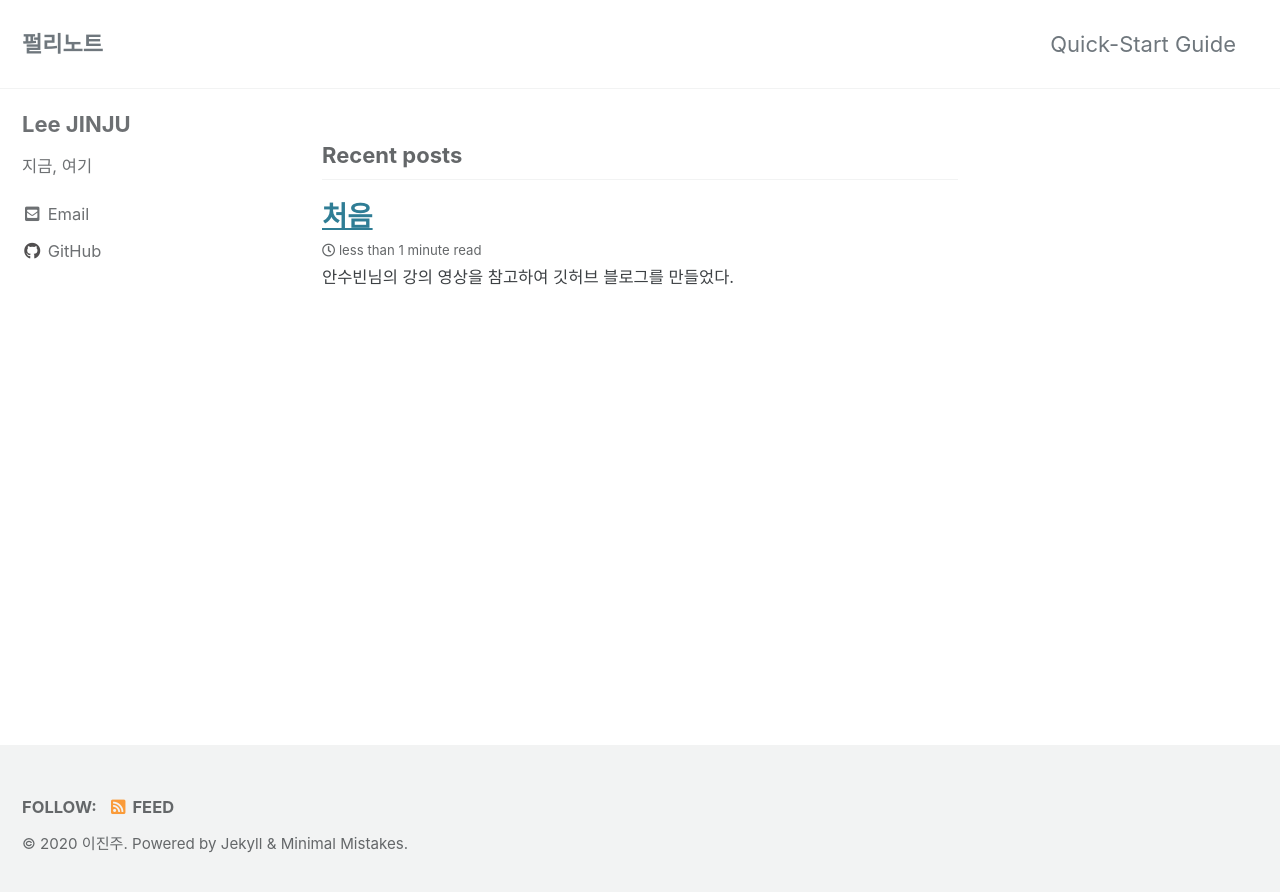
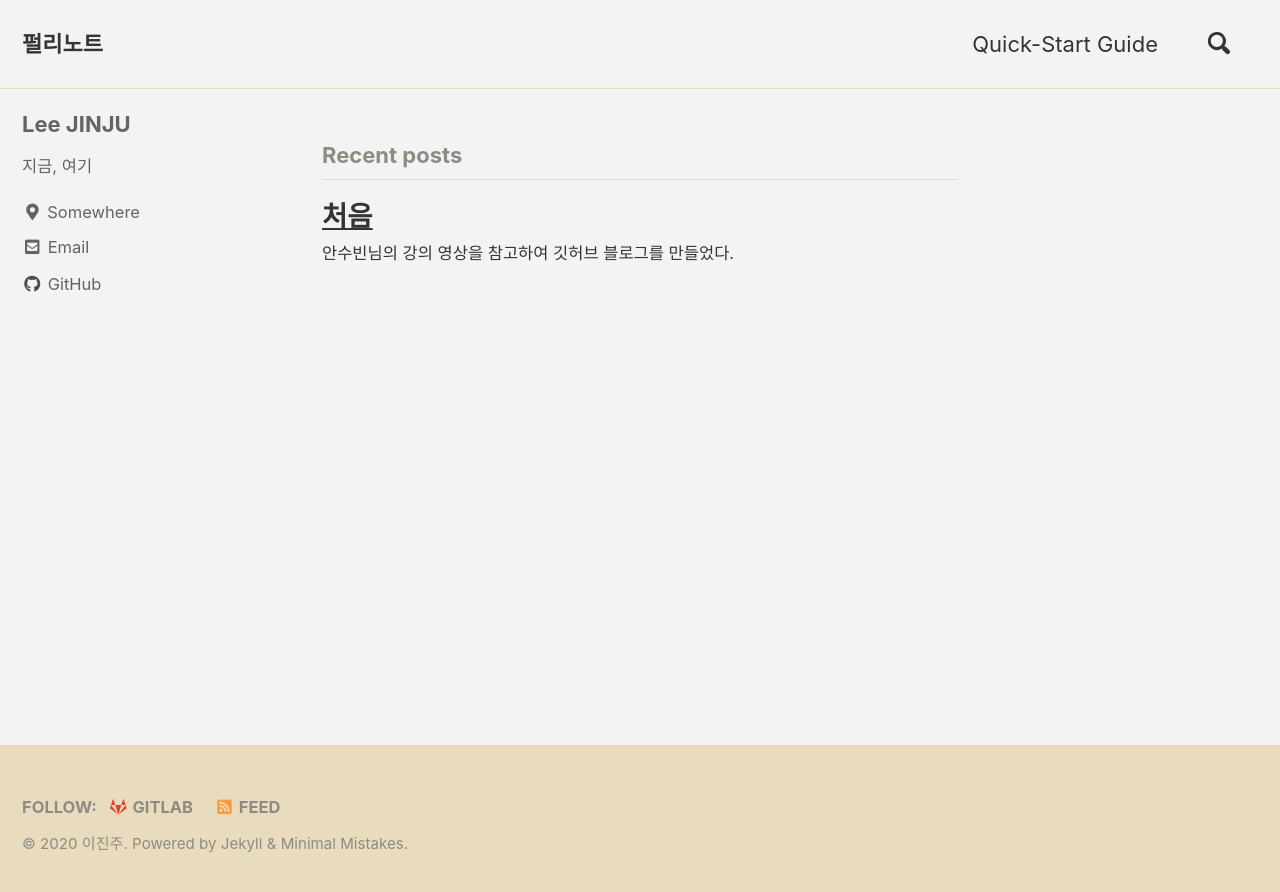
Before and after one commit to pearl-lee/pearl-lee.github.io, a Jekyll site: the page built from index.html, in a window 1280 px wide. Shown: the top 892 px of the page. Built offline with Jekyll 4.4.1, drawn with Linux system fonts in a browser that asks for light colours; cached includes are drawn as plain includes; the list of posts is cut into pages by our own code.

Commit message:
change some configuration

```diff
--- a/_config.yml
+++ b/_config.yml
@@ -12,7 +12,7 @@
 
 # theme                  : "minimal-mistakes-jekyll"
 # remote_theme           : "mmistakes/minimal-mistakes"
-minimal_mistakes_skin    : "default" # "air", "aqua", "contrast", "dark", "dirt", "neon", "mint", "plum", "sunrise"
+minimal_mistakes_skin    : "dirt" #, "default", "air", "aqua", "contrast", "dark", "neon", "mint", "plum", "sunrise"
 
 # Site Settings
 locale                   : "en-US"
@@ -51,7 +51,7 @@ reCaptcha:
   secret                 :
 atom_feed:
   path                   : # blank (default) uses feed.xml
-search                   : # true, false (default)
+search                   : true #, false (default)
 search_full_content      : # true, false (default)
 search_provider          : # lunr (default), algolia, google
 algolia:
@@ -96,7 +96,7 @@ author:
   name             : "Lee JINJU"
   avatar           : # path of avatar image, e.g. "/assets/images/bio-photo.jpg"
   bio              : "지금, 여기"
-  location         : # "Somewhere"
+  location         : "Somewhere"
   email            :
   links:
     - label: "Email"
@@ -132,7 +132,7 @@ footer:
       # url:
     - label: "GitLab"
       icon: "fab fa-fw fa-gitlab"
-      # url:
+      url: "https://github.com/pearl-lee"
     - label: "Bitbucket"
       icon: "fab fa-fw fa-bitbucket"
       # url:
@@ -209,7 +209,7 @@ sass:
 permalink: /:categories/:title/
 paginate: 5 # amount of posts to show
 paginate_path: /page:num/
-timezone: # https://en.wikipedia.org/wiki/List_of_tz_database_time_zones
+timezone: Asia/Seoul
 
 
 # Plugins (previously gems:)
@@ -275,7 +275,7 @@ defaults:
     values:
       layout: single
       author_profile: true
-      read_time: true
+      read_time: false
       comments: # true
       share: true
       related: true
```
